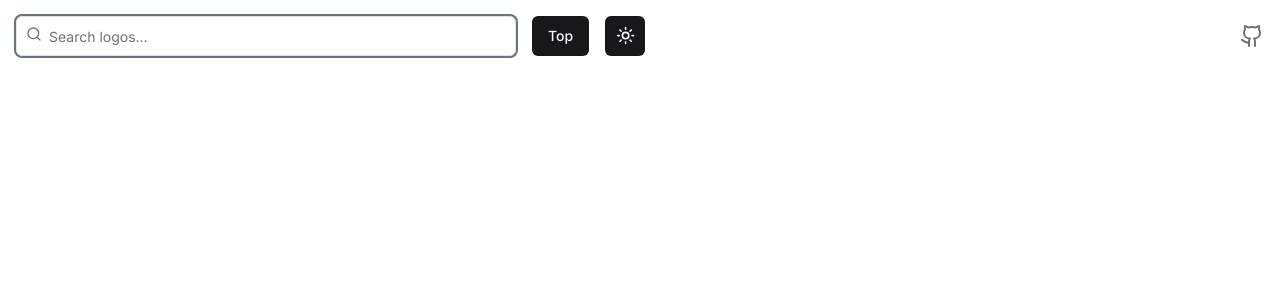
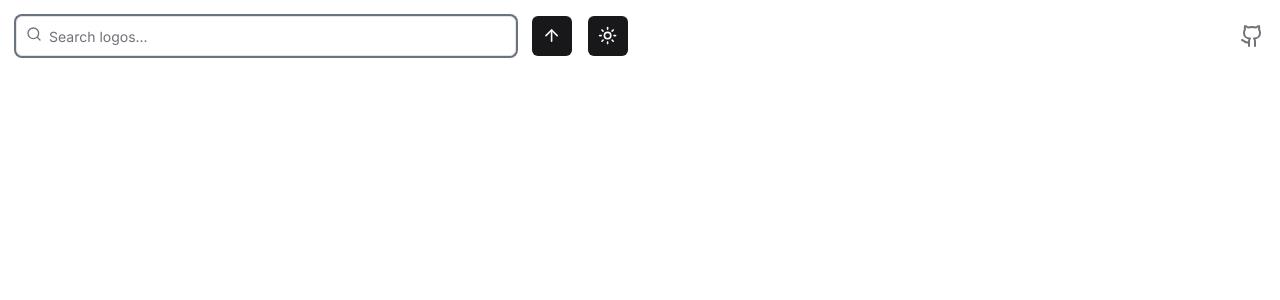
Before and after one commit to Ender-Wiggin2019/VTuber-Logos-Collection, a Next.js app: page /author/1 in a window 1280 px wide. Shown: the top 300 px of the page. Built offline with nearby package versions, Linux system fonts and the light colour scheme.

Commit message:
feat: use icon for toolbar

```diff
--- a/src/app/layout.tsx
+++ b/src/app/layout.tsx
@@ -22,7 +22,9 @@ export default function RootLayout({
         <ThemeProvider
           attribute="class"
           defaultTheme="system"
-          enableSystem>
+          enableSystem
+          disableTransitionOnChange
+        >
           {children}
         </ThemeProvider>
       </body>
--- a/src/components/comp/to-top-button.tsx
+++ b/src/components/comp/to-top-button.tsx
@@ -1,5 +1,6 @@
 import { Button } from "@/components/ui/button";
 import { cn } from "@/lib/utils";
+import { ArrowUp } from "lucide-react";
 
 export function ToTopButton() {
   const toTop = () => {
@@ -14,8 +15,9 @@ export function ToTopButton() {
   };
 
   return (
-    <Button variant="default" size="default" className={cn("rounded-md")} onClick={toTop}>
-      {"Top"}
+    <Button variant="default" size="icon" onClick={toTop}>
+      <ArrowUp className="h-[1.2rem] w-[1.2rem]"/>
+      <span className="sr-only">Go To Top</span>
     </Button>
   );
 }
```
